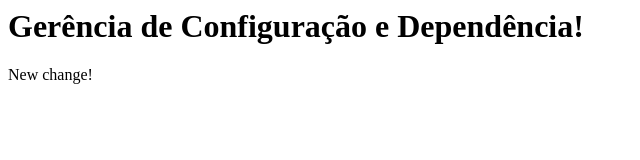
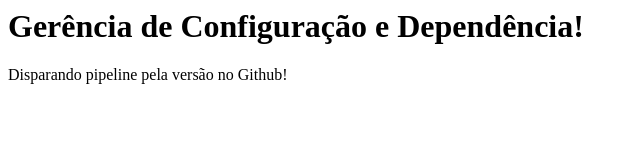
Before and after one commit to ahacalabria/cgd-practice-01, a plain HTML site: page index.html in a window 1280 px wide. Shown: the whole page, without its empty margins (0-640 px from the left). Drawn offline with Linux system fonts and the light colour scheme.

Commit message:
new change

```diff
--- a/index.html
+++ b/index.html
@@ -1,4 +1,4 @@
 <html>
     <h1>Gerência de Configuração e Dependência!</h1>
-    <p>New change!</p>
+    <p>Disparando pipeline pela versão no Github!</p>
 </html>
```
